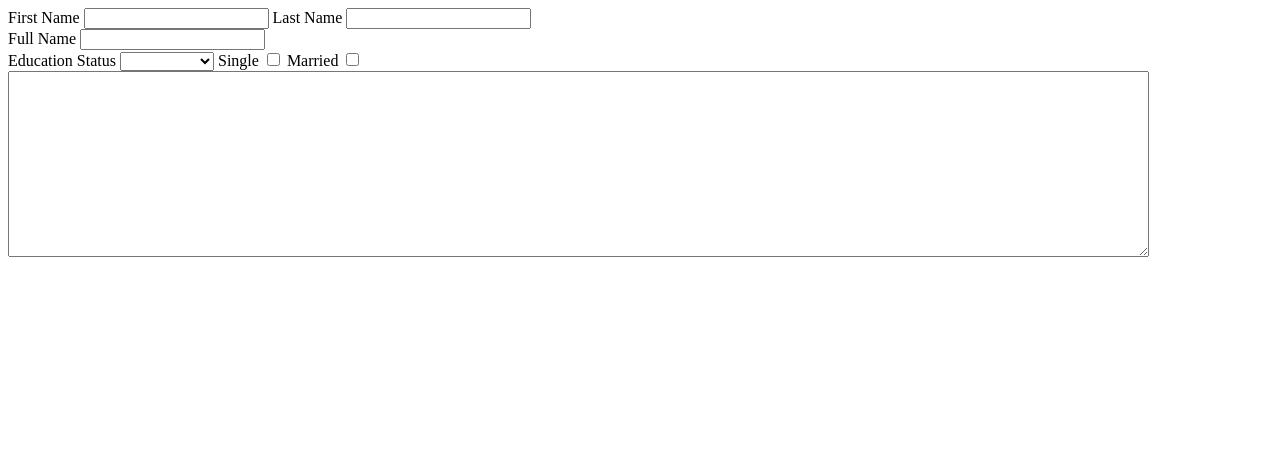
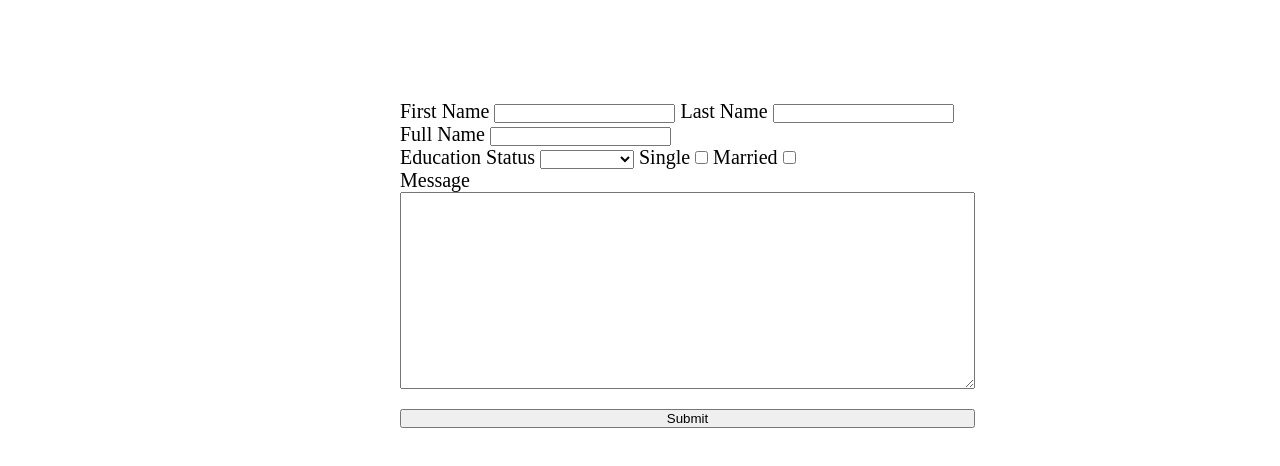
Before and after one commit to ameeradil/form, a plain HTML site: page index.html in a window 1280 px wide. Drawn offline with Linux system fonts and the light colour scheme.

Commit message:
Finish the html and the css together

```diff
--- a/app.css
+++ b/app.css
@@ -0,0 +1,25 @@
+*{
+    margin: 0;
+    padding: 0;
+}
+
+body{
+    font-size: 20px;
+}
+
+.main-container{
+    max-width: auto;
+    margin: 100px 400px;
+}
+
+
+.form-container{
+    display: flex;
+    flex-direction: column;
+    width: 575px;
+}
+
+button{
+    margin-top: 20px;
+
+}
--- a/index.html
+++ b/index.html
@@ -3,32 +3,32 @@
 <head>
     <meta charset="UTF-8">
     <meta name="viewport" content="width=device-width, initial-scale=1.0">
+    <link rel="stylesheet" href="app.css">
     <title>Form</title>
 </head>
 <body>
-    <div class="main-contaier">
+    <div class="main-container">
         <form action="/form" method="post">
+        <div class="form-container">
         <div>
             <label for="firstname">
                 First Name
-                <input type="text" name="firstname" id="firstname">
+                <input type="text" name="firstname" id="firstname" required>
             </label>
             <label for="lastname">
                 Last Name
-                <input type="text" name="lastname" id="lastname">
+                <input type="text" name="lastname" id="lastname" required>
             </label>
-
-
         </div>
         <label for="fullname">
             Full Name
-            <input type="text" name="fullname" id="fullname">
+        <input type="text" name="fullname" id="fullname" required >
         </label>
 
         <div>
             <label for="educationstatus">
                 Education Status
-                <select name="lasteducation" id="">
+                <select name="lasteducation" id="educationstatus" required>
                     <option value=""></option>
                     <option value="">High School</option>
                     <option value="">Bachelor</option>
@@ -37,7 +37,7 @@
                 </select>
             </label>
 
-            <label for="">
+            <label for="materialstatus" aria-required="">
                 Single
                 <input type="checkbox">
                 Married
@@ -45,9 +45,15 @@
             </label>
         </div>
 
-        <textarea name="message" id="" cols="140" rows="12"></textarea>
+        <label for="message">
+            Message
 
+        </label>
+        <textarea name="message" id="" rows="13"></textarea>
 
+        <button value="submit">Submit</button>
+
+        </div>
     </form>
 
     </div>
```
